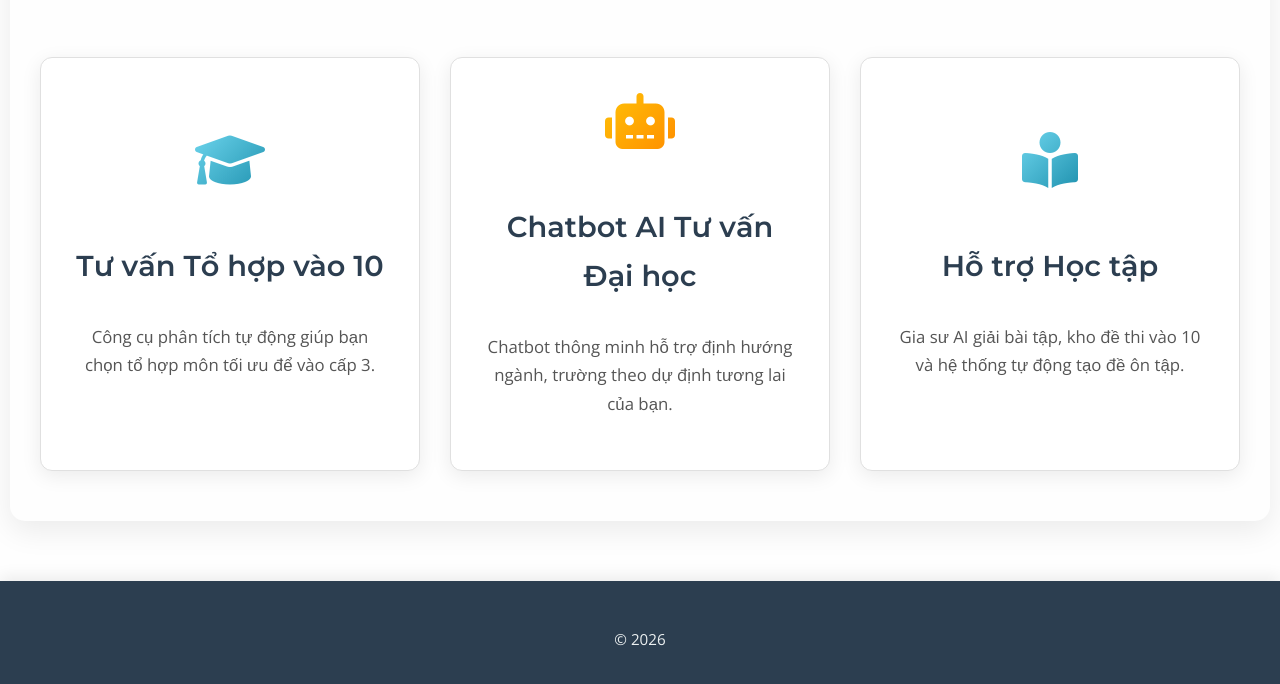
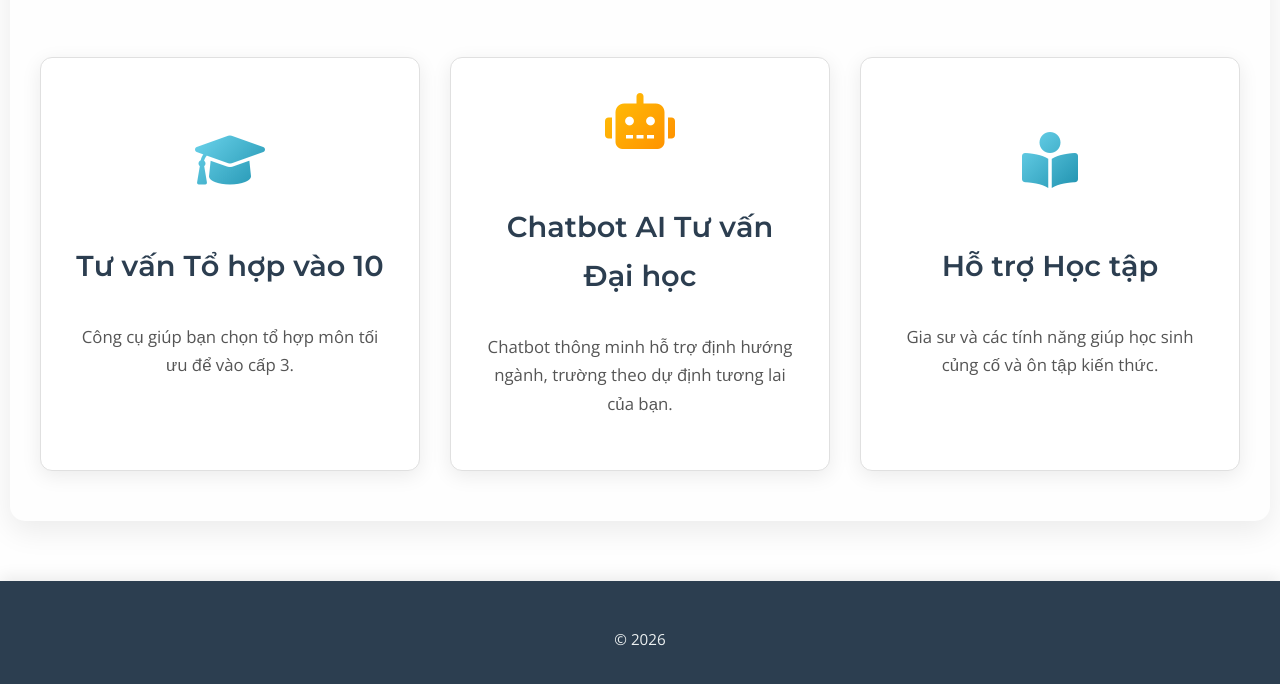
Before and after one commit to duankhoahocgiaoduc-tech/duankhoahocgiaoduc, a plain HTML site: page index.html in a window 1280 px wide. Shown: the part 672-1356 px from the top of the page. Drawn offline with nearby package versions, Linux system fonts and the light colour scheme.

Commit message:
index.html

```diff
--- a/index.html
+++ b/index.html
@@ -255,7 +255,7 @@
         <div class="features-grid">
             <a href="tuvantohop.html" class="feature-card">
                 <i class="fas fa-graduation-cap"></i> <h3>Tư vấn Tổ hợp vào 10</h3>
-                <p>Công cụ phân tích tự động giúp bạn chọn tổ hợp môn tối ưu để vào cấp 3.</p>
+                <p>Công cụ giúp bạn chọn tổ hợp môn tối ưu để vào cấp 3.</p>
             </a>
             <a href="hotrohoctap.html" class="feature-card">
                 <i class="fas fa-robot"></i> <h3>Chatbot AI Tư vấn Đại học</h3>
@@ -264,7 +264,7 @@
 
             <a href="hocluyen.html" class="feature-card">
                 <i class="fas fa-book-reader"></i> <h3>Hỗ trợ Học tập</h3>
-                <p>Gia sư AI giải bài tập, kho đề thi vào 10 và hệ thống tự động tạo đề ôn tập.</p>
+                <p>Gia sư và các tính năng giúp học sinh củng cố và ôn tập kiến thức.</p>
             </a>
         </div>
     </div>
```
